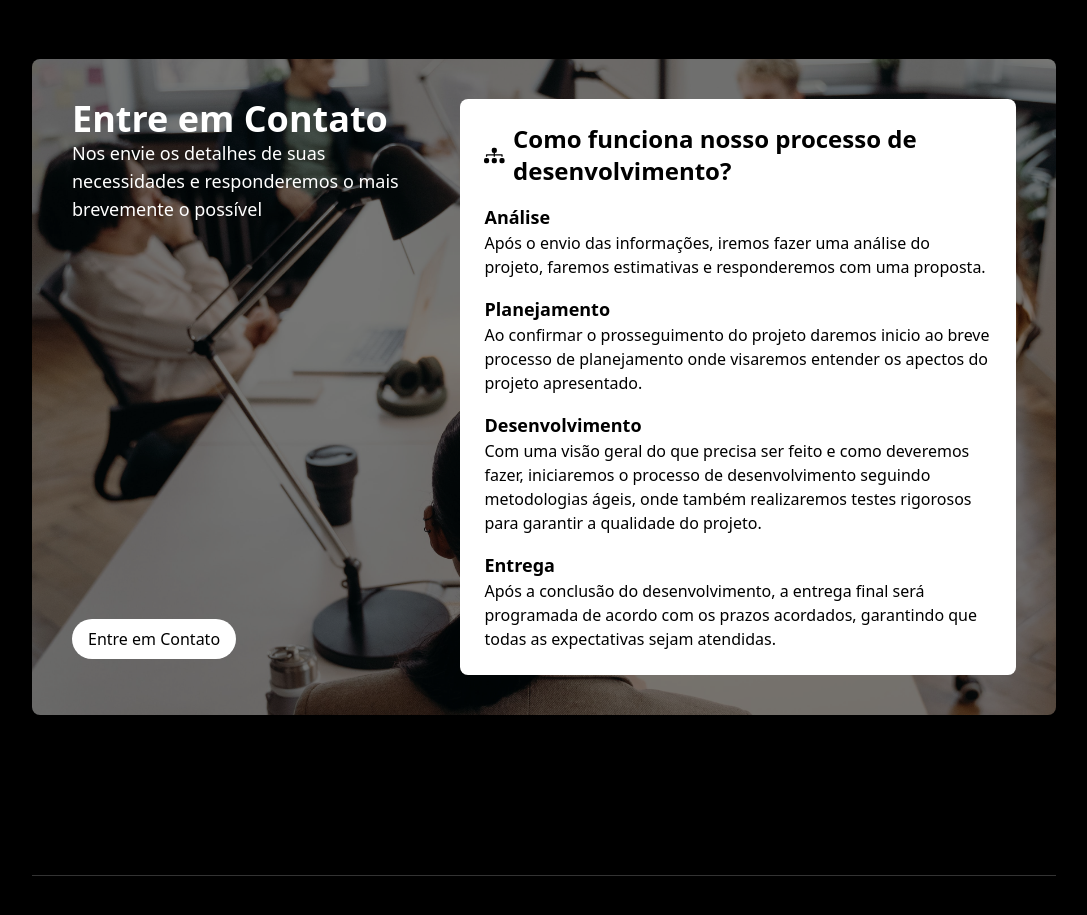
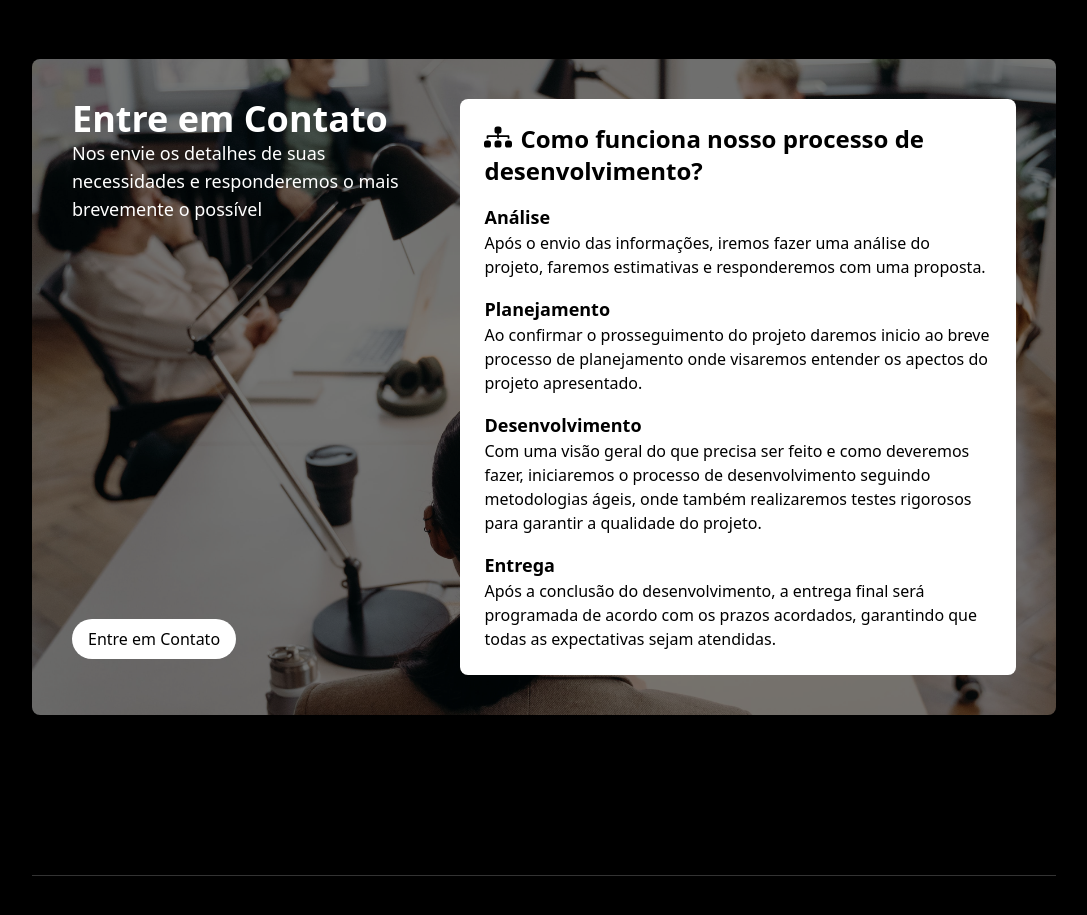
Before and after one commit to Edhet/alpha-junior-site, a Nuxt app: page / in a window 1280 px wide. Shown: the part 1540-2455 px from the top of the page, without its empty margins (96-1183 px from the left). Built offline with nearby package versions, Linux system fonts and the light colour scheme.

Commit message:
Changed icon behaviour

```diff
--- a/components/home/ContactWidget.vue
+++ b/components/home/ContactWidget.vue
@@ -12,11 +12,11 @@
         </div>
 
         <div class="flex flex-col gap-4 text-black bg-white p-6 rounded-lg md:w-full">
-            <div class="flex">
-                <svg xmlns="http://www.w3.org/2000/svg" width="27" height="27" fill="currentColor" class="bi bi-diagram-3-fill my-auto" viewBox="0 0 16 16">
+            <div>
+                <svg xmlns="http://www.w3.org/2000/svg" width="28" height="28" fill="currentColor" class="bi bi-diagram-3-fill mr-2 min-h-7 min-w-7 float-start"  viewBox="0 0 16 16">
                     <path fill-rule="evenodd" d="M6 3.5A1.5 1.5 0 0 1 7.5 2h1A1.5 1.5 0 0 1 10 3.5v1A1.5 1.5 0 0 1 8.5 6v1H14a.5.5 0 0 1 .5.5v1a.5.5 0 0 1-1 0V8h-5v.5a.5.5 0 0 1-1 0V8h-5v.5a.5.5 0 0 1-1 0v-1A.5.5 0 0 1 2 7h5.5V6A1.5 1.5 0 0 1 6 4.5zm-6 8A1.5 1.5 0 0 1 1.5 10h1A1.5 1.5 0 0 1 4 11.5v1A1.5 1.5 0 0 1 2.5 14h-1A1.5 1.5 0 0 1 0 12.5zm6 0A1.5 1.5 0 0 1 7.5 10h1a1.5 1.5 0 0 1 1.5 1.5v1A1.5 1.5 0 0 1 8.5 14h-1A1.5 1.5 0 0 1 6 12.5zm6 0a1.5 1.5 0 0 1 1.5-1.5h1a1.5 1.5 0 0 1 1.5 1.5v1a1.5 1.5 0 0 1-1.5 1.5h-1a1.5 1.5 0 0 1-1.5-1.5z" />
                 </svg>
-                <h3 class="font-extrabold text-2xl md:ml-2">Como funciona nosso processo de desenvolvimento?</h3>
+                <h3 class="font-extrabold text-2xl">Como funciona nosso processo de desenvolvimento?</h3>
             </div>
             <div>
                 <p class="text-lg font-bold">Análise</p>
```
